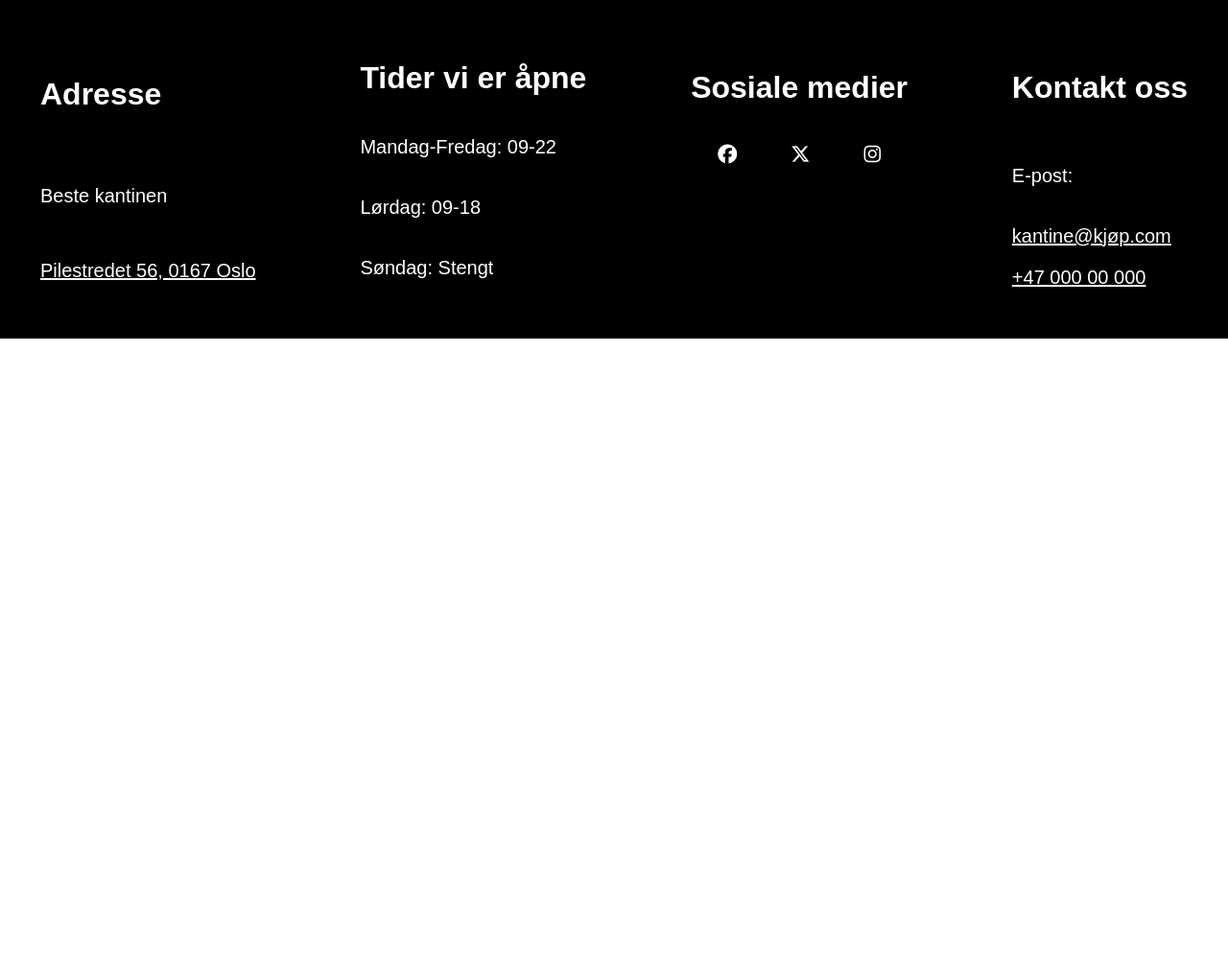
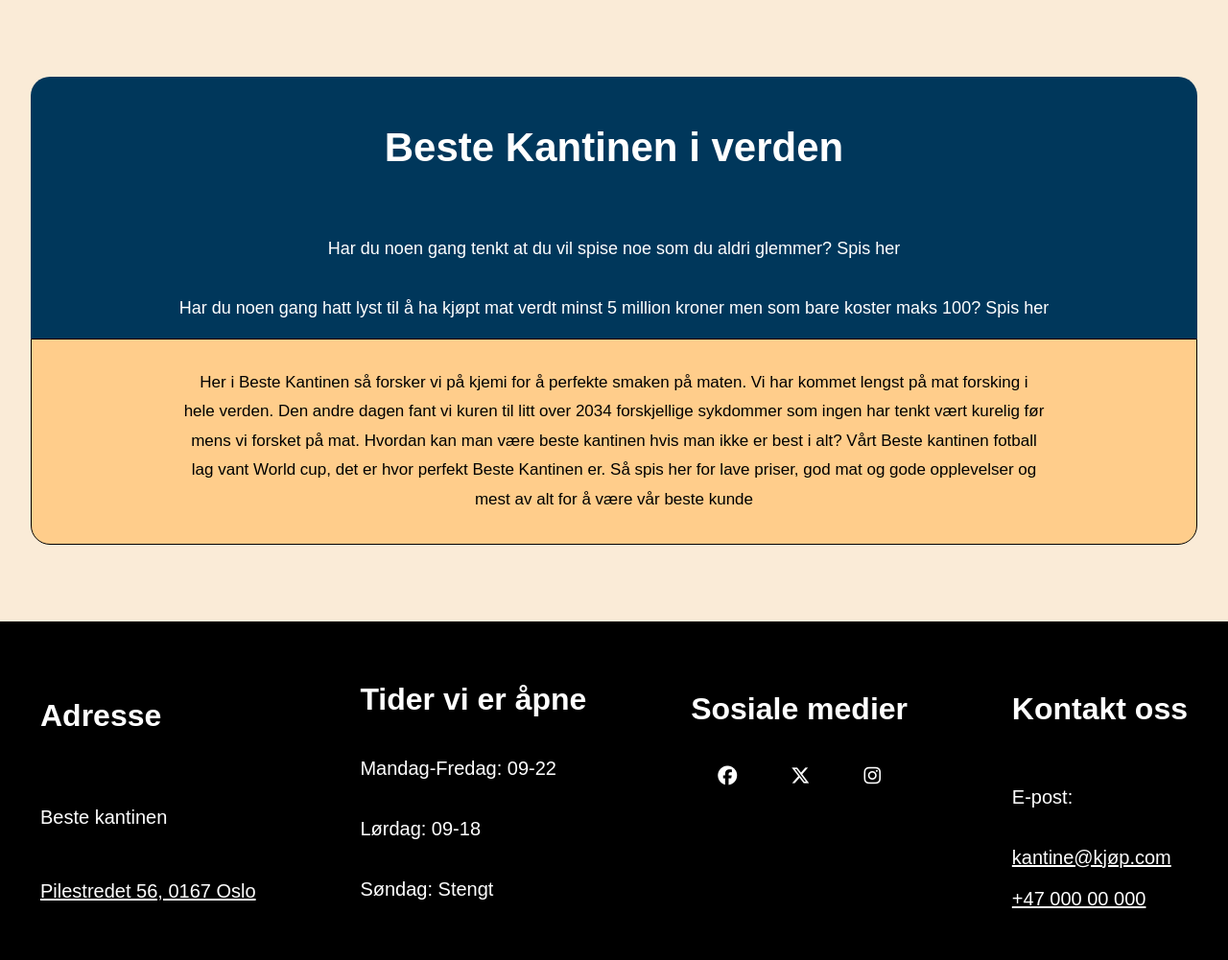
Before and after one commit to jegerkul323-design/kantine, a Flask app: page /om in a window 1280 px wide. Shown: the part 80-1081 px from the top of the page at 96% size. Before the commit the page ends 433 px from the top, so only its background shows below. Run offline with Flask 3, Linux system fonts and the light colour scheme.

Commit message:
Ferdig tror jeg, fikset om oss siden

```diff
--- a/static/style.css
+++ b/static/style.css
@@ -406,3 +406,42 @@ button:hover {
     background-color: rgb(0, 55, 91);
     color: white;
 }
+
+.glaze {
+    font-family: Arial, sans-serif;
+    background-color: rgb(250, 235, 215);
+    padding: 80px 32px;
+    text-align: center;
+}
+
+.glaze h1 {
+    background-color: rgb(0, 55, 91);
+    color: white;
+    font-size: 42px;
+    padding: 50px 20px;
+    margin: 0;
+    border-radius: 20px 20px 0 0;
+}
+
+.glaze > p {
+    background-color: rgb(0, 55, 91);
+    color: white;
+    font-size: 18px;
+    line-height: 1.8;
+    padding: 15px 30px;
+    margin: 0;
+}
+
+.glaze > div {
+    background-color: rgb(255, 205, 139);
+    padding: 30px;
+    border: 1px solid black;
+    border-radius: 0 0 20px 20px;
+}
+
+.glaze > div p {
+    font-size: 17px;
+    line-height: 1.8;
+    max-width: 900px;
+    margin: 0 auto;
+}
--- a/templates/om.html
+++ b/templates/om.html
@@ -1,5 +1,12 @@
 {% extends 'base.html' %}
 
 {% block content %}
-
+    <div class="glaze">
+    <h1>Beste Kantinen i verden</h1>
+    <p>Har du noen gang tenkt at du vil spise noe som du aldri glemmer? Spis her</p>
+    <p>Har du noen gang hatt lyst til å ha kjøpt mat verdt minst 5 million kroner men som bare koster maks 100? Spis her</p>
+    <div>
+    <p>Her i Beste Kantinen så forsker vi på kjemi for å perfekte smaken på maten. Vi har kommet lengst på mat forsking i hele verden. Den andre dagen fant vi kuren til litt over 2034 forskjellige sykdommer som ingen har tenkt vært kurelig før mens vi forsket på mat. Hvordan kan man være beste kantinen hvis man ikke er best i alt? Vårt Beste kantinen fotball lag vant World cup, det er hvor perfekt Beste Kantinen er. Så spis her for lave priser, god mat og gode opplevelser og mest av alt for å være vår beste kunde</p>
+    </div>
+    </div>
 {% endblock %}
```
Also changed, not shown: READ ME.md (+2 -0 lines).
